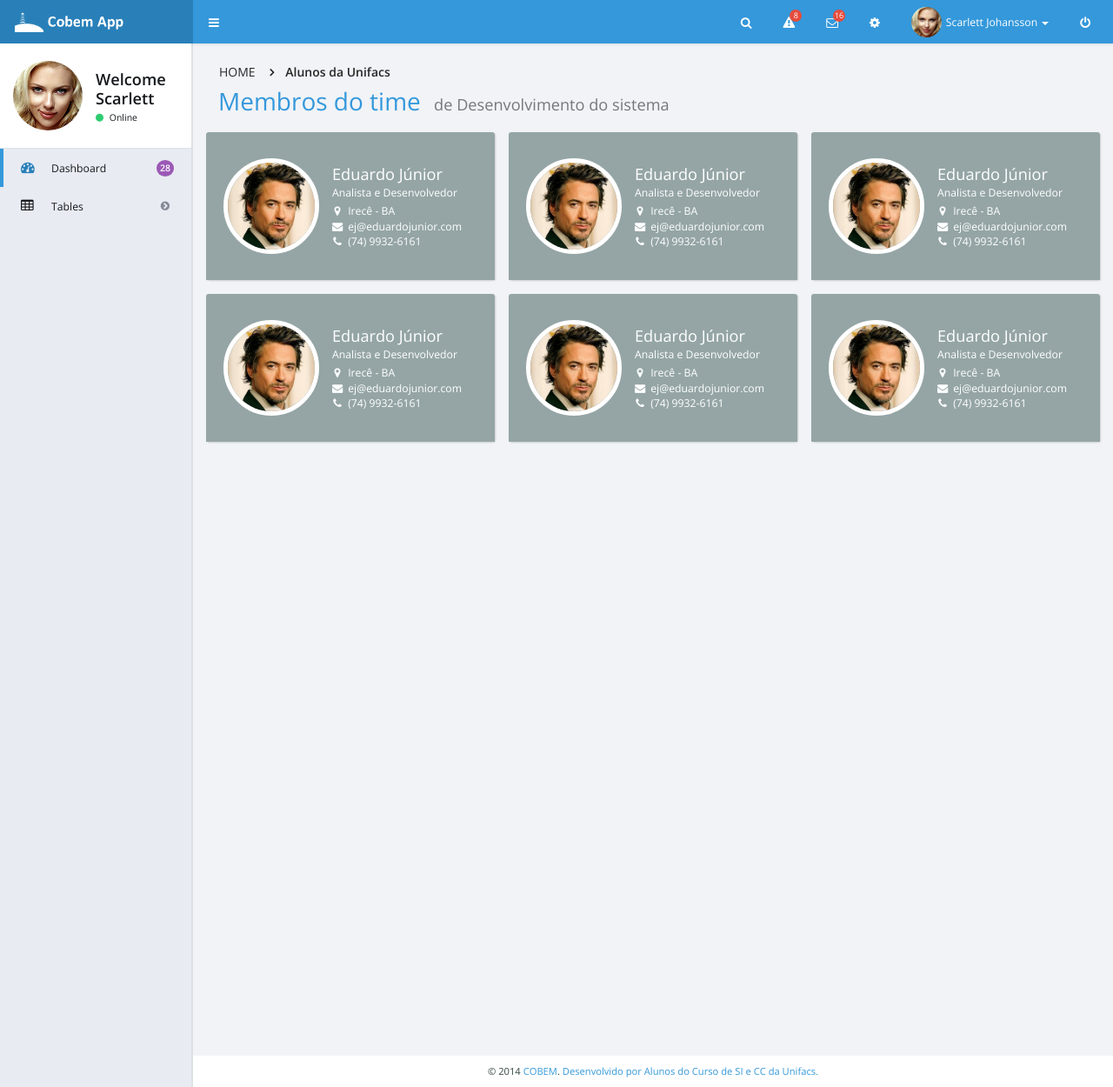
After one commit to goldblade/CobemApp, a Flask app: page /teamunifacs in a window 1280 px wide. The commit adds this page. Shown: the whole page at 87% size. Run offline with Flask 2, Linux system fonts and the light colour scheme; parts of the project's set-up code (start-up, migrations or seed data) failed here and were passed over; some libraries are stand-ins or nearby versions.

Commit message:
add modulo adm, auth, e view alunos unifacs

```diff
--- a/app/__init__.py
+++ b/app/__init__.py
@@ -11,6 +11,25 @@ app.config.from_object('config')
 def inicio():
   return render_template('index.html')
 
+
+@app.route('/teamunifacs')
+def team_unifacs_view():
+	membros = [
+		('robert-300.jpg', u'Eduardo Júnior', u'Analista e Desenvolvedor', u'Irecê - BA', u'ej@eduardojunior.com',
+			'(74) 9932-6161'),
+		('robert-300.jpg', u'Eduardo Júnior', u'Analista e Desenvolvedor', u'Irecê - BA', u'ej@eduardojunior.com',
+			'(74) 9932-6161'),
+		('robert-300.jpg', u'Eduardo Júnior', u'Analista e Desenvolvedor', u'Irecê - BA', u'ej@eduardojunior.com',
+			'(74) 9932-6161'),
+		('robert-300.jpg', u'Eduardo Júnior', u'Analista e Desenvolvedor', u'Irecê - BA', u'ej@eduardojunior.com',
+			'(74) 9932-6161'),
+		('robert-300.jpg', u'Eduardo Júnior', u'Analista e Desenvolvedor', u'Irecê - BA', u'ej@eduardojunior.com',
+			'(74) 9932-6161'),
+		('robert-300.jpg', u'Eduardo Júnior', u'Analista e Desenvolvedor', u'Irecê - BA', u'ej@eduardojunior.com',
+			'(74) 9932-6161'),
+	]
+	return render_template('teamunifacs.html', membros=membros)
+
 @app.errorhandler(404)
 def not_found(error):
     return render_template('404.html'), 404
@@ -18,8 +37,11 @@ def not_found(error):
 from app.modules.modelmodule.views import mod as modelmoduleModule
 app.register_blueprint(modelmoduleModule)
 
-from app.modules.usuario.controllers import mod as modulo_usuario
-app.register_blueprint(modulo_usuario)
+from app.modules.adm.controllers import mod as modulo_adm
+app.register_blueprint(modulo_adm)
+
+from app.modules.auth.controllers import mod as modulo_auth
+app.register_blueprint(modulo_auth)
 
 # Later on you'll import the other blueprints the same way:
 #from app.comments.views import mod as commentsModule
--- /dev/null
+++ b/app/modules/auth/forms/login.py
@@ -0,0 +1,4 @@
+# -*- coding: utf-8 -*-
+from flask.ext.wtf import Form
+from wtforms import Form, TextField, validators, TextAreaField, fields, PasswordField, SelectField, FileField
+from flask.ext.wtf.file import FileField, FileRequired, FileAllowed
--- a/app/templates/base.html
+++ b/app/templates/base.html
@@ -38,7 +38,7 @@
 		<header class="navbar" id="header-navbar">
 			<div class="container">
 				<a href="index.html" id="logo" class="navbar-brand">
-					<img src="{{ url_for('static', filename='img/logo.png') }}" alt="" class="normal-logo logo-white"/>
+					<img src="{{ url_for('static', filename='img/logocobemapp.png') }}" alt="" class="normal-logo logo-white"/>
 					<img src="{{ url_for('static', filename='img/logo-black.png') }}" alt="" class="normal-logo logo-black"/>
 					<img src="{{ url_for('static', filename='img/logo-small.png') }}" alt="" class="small-logo hidden-xs hidden-sm hidden"/>
 				</a>
@@ -274,6 +274,11 @@
 		</div>
 		<div id="content-wrapper">
 			{% block content %}{% endblock %}
+			<footer id="footer-bar" class="row">
+				<p id="footer-copyright" class="col-xs-12">
+					&copy; 2014 <a href="http://www.cobem.org.br/" target="_blank">COBEM</a>. <a href="/teamunifacs">Desenvolvido por Alunos do Curso de SI e CC da Unifacs.</a>
+				</p>
+			</footer>
 		</div>
 
 		<script src="{{ url_for('static', filename='js/demo-skin-changer.js') }}"></script>
--- a/app/templates/index.html
+++ b/app/templates/index.html
@@ -25,11 +25,5 @@
 			</div> -->
 		</div>
 	</div>
-	<footer id="footer-bar" class="row">
-		<p id="footer-copyright" class="col-xs-12">
-			&copy; 2014 <a href="http://www.cobem.org.br/" target="_blank">COBEM</a>. <a href="/teamunifacs">Desenvolvido por Alunos do Curso de SI e CC da Unifacs.</a>
-		</p>
-	</footer>
-</div>
 
 {% endblock %}
--- /dev/null
+++ b/app/templates/teamunifacs.html
@@ -0,0 +1,68 @@
+{% extends "base.html" %}
+{% set active_page = "index" %}
+{% block content %}
+
+	<div class="row">
+		<div class="col-lg-12">
+			<div class="row">
+				<div class="col-lg-12">
+					<ol class="breadcrumb">
+						<li><a href="#">Home</a></li>
+						<li class="active"><span>Alunos da Unifacs</span></li>
+					</ol>
+					<h1>Membros do time <small>de Desenvolvimento do sistema</small></h1>
+				</div>
+			</div>
+			<div class="row">
+				{% for img, nome, cargo, cidade, email, telefone in membros %}
+					<div class="col-lg-4 col-md-6 col-sm-6 col-xs-12">
+						<div class="main-box clearfix profile-box-contact">
+							<div class="main-box-body clearfix">
+								<div class="profile-box-header gray-bg clearfix">
+									{% if img %}
+										<img src="{{ url_for('static', filename='img/samples/' + img) }}" alt="" class="profile-img img-responsive"/>
+									{% endif %}
+									<h2>{% if nome %} {{nome}} {% endif %}</h2>
+									<div class="job-position">
+										{% if cargo %} {{cargo}} {% endif %}
+									</div>
+									<ul class="contact-details">
+										{% if cidade %}
+											<li>
+												<i class="fa fa-map-marker"></i> {{cidade}}
+											</li>
+										{% endif %}
+										{% if email %}
+											<li>
+												<i class="fa fa-envelope"></i> {{email}}
+											</li>
+										{% endif %}
+										{% if telefone %}
+											<li>
+												<i class="fa fa-phone"></i> {{telefone}}
+											</li>
+										{% endif %}
+									</ul>
+								</div>
+							</div>
+						</div>
+					</div>
+				{% else %}
+					<div class="col-lg-5 col-md-6 col-sm-6 col-xs-12">
+						<div class="main-box clearfix">
+							<div class="main-box-body clearfix">
+								<h2>&nbsp;</h2>
+								<div class="alert alert-warning clearfix">
+									<i class="fa fa-warning fa-fw fa-lg"></i>
+									<strong>Atenção!</strong> Não foi encontrado nenhum membro do time no sistema.
+								</div>
+							</div>
+						</div>
+					</div>
+				{% endfor %}
+
+			</div>
+		</div>
+	</div>
+
+{% endblock %}
```
Also changed, not shown: app/modules/adm/controllers/__init__.py (added, +7 -0 lines), app/modules/adm/models/usuario.py (renamed from app/modules/usuario/models/usuario.py, +10 -14 lines), app/modules/auth/controllers/__init__.py (added, +8 -0 lines), app/modules/auth/controllers/login.py (added, +9 -0 lines), app/modules/usuario/controllers/__init__.py (deleted, +0 -13 lines), app/templates/auth/login/login.html (added, +95 -0 lines), app/modules/adm/__init__.py (added), app/modules/adm/controllers/usuario.py (added), app/modules/auth/__init__.py (added), app/static/img/logocobemapp.png (added), 1 other file.
